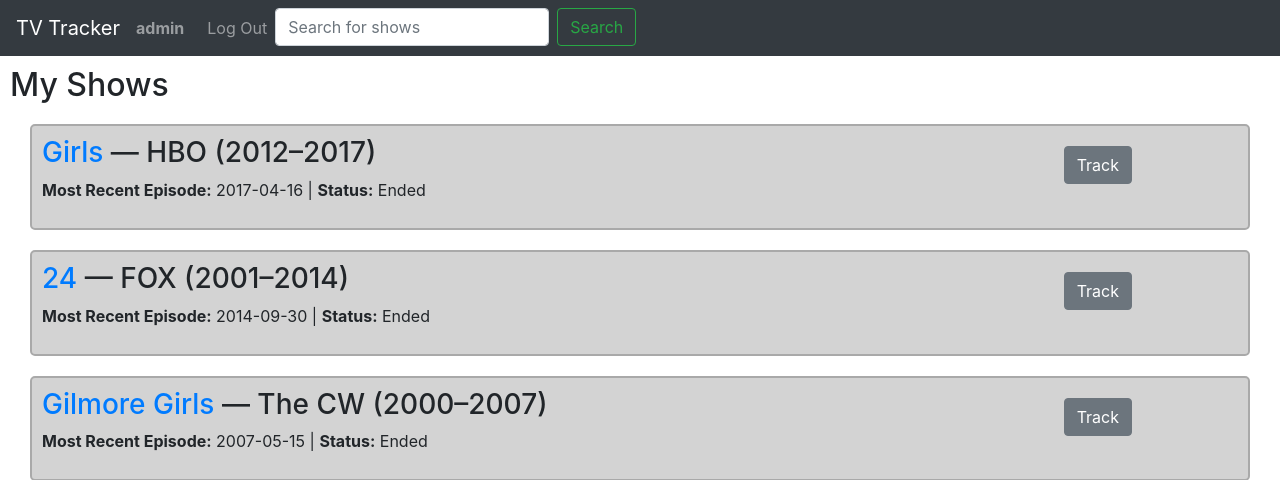
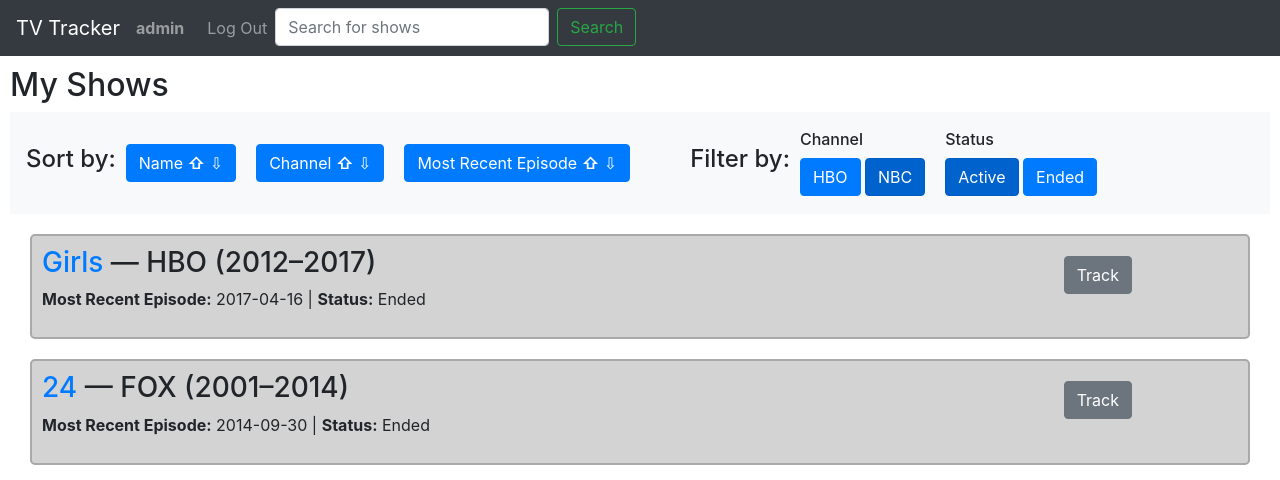
Before and after one commit to wtripp/cs50w-capstone-tv-tracker, a Django app: template tv/templates/tv/index.html in a window 1280 px wide. Shown: the top 480 px of the page. Run offline with Django 4.2, Linux system fonts and the light colour scheme; the template is opened without the code that fills it: values that come from a table or form of the project are taken from there, others are empty; a user stored in the database is signed in; data comes from the database, SQL or seed files in the repository; both versions use the stored data as it was after the commit.

Commit message:
Add sort by and filter by buttons

```diff
--- a/tv/static/tv/styles.css
+++ b/tv/static/tv/styles.css
@@ -26,3 +26,16 @@
 .body {
   padding: 10px;
 }
+
+.sort, .filter {
+  margin: 10px;
+  margin-bottom: 10px;
+}
+
+.vertical-divider {
+  width: 50px;
+}
+
+.active-sort {
+  font-weight: bold;
+}
--- a/tv/templates/tv/index.html
+++ b/tv/templates/tv/index.html
@@ -6,6 +6,66 @@
     <h2>My Shows</h2>
 
     {% if user.is_authenticated %}
+
+        {% if shows %}
+            <nav class ="navbar navbar-expand-lg navbar-light bg-light">
+                <button class ="navbar-toggler" type ="button" data-toggle ="collapse" data-target ="#colNav">
+                    <span class ="navbar-toggler-icon"></span>
+                </button>
+                <div class ="expand navbar-collapse" id ="colNav">
+                    <h4>Sort by:</h4>
+                    <ul class ="navbar-nav">
+                        <li class ="nav-item sort">
+                            <button class="btn btn-primary sort-button" id="name-sort">Name
+                                <span class="up-arrow active-sort">&#8679;</span>
+                                <span class="down-arrow">&#8681;</span>
+                            </button>
+                        </li>
+                        <li class ="nav-item sort">
+                            <button class="btn btn-primary sort-button" id="channel-sort">Channel
+                                <span class="up-arrow active-sort">&#8679;</span>
+                                <span class="down-arrow">&#8681;</span>
+                            </button>
+                        </li>
+                        <li class ="nav-item sort">
+                            <button class="btn btn-primary sort-button" id="airdate-sort">Most Recent Episode
+                                <span class="up-arrow active-sort">&#8679;</span>
+                                <span class="down-arrow">&#8681;</span>
+                            </button>
+                        </li>
+                    </ul>
+
+                    <div class="vertical-divider"></div>
+
+                    <h4>Filter by:</h4>
+                    <ul class ="navbar-nav">
+                        <li class ="nav-item filter">
+                            <h6>Channel</h6>
+                            <div class="btn-group-toggle" data-toggle="buttons" data-group="channel">
+                                <label class="btn btn-primary">
+                                <input type="checkbox" checked>HBO</input>
+                                </label>
+                                <label class="btn btn-primary active">
+                                <input type="checkbox" checked>NBC</input>
+                                </label>
+                            </div>
+                        </li>
+                        <li class ="nav-item filter">
+                            <h6>Status</h6>
+                            <div class="btn-group-toggle" data-toggle="buttons" data-group="status">
+                                <label class="btn btn-primary active">
+                                <input type="checkbox" checked>Active</input>
+                                </label>
+                                <label class="btn btn-primary">
+                                <input type="checkbox" checked>Ended</input>
+                                </label>
+                            </div>
+                        </li>
+                    </li>
+                    </ul>
+                </div>
+            </nav>
+        {% endif %}
 
         {% for show in shows %}
             {% include 'tv/showsummary.html' with show=show user=user %}
--- a/tv/templates/tv/layout.html
+++ b/tv/templates/tv/layout.html
@@ -45,7 +45,7 @@
 
 
             </div>
-          </nav>
+        </nav>
 
         <div class="body">
             {% block body %}
```
Also changed, not shown: db.sqlite3.
